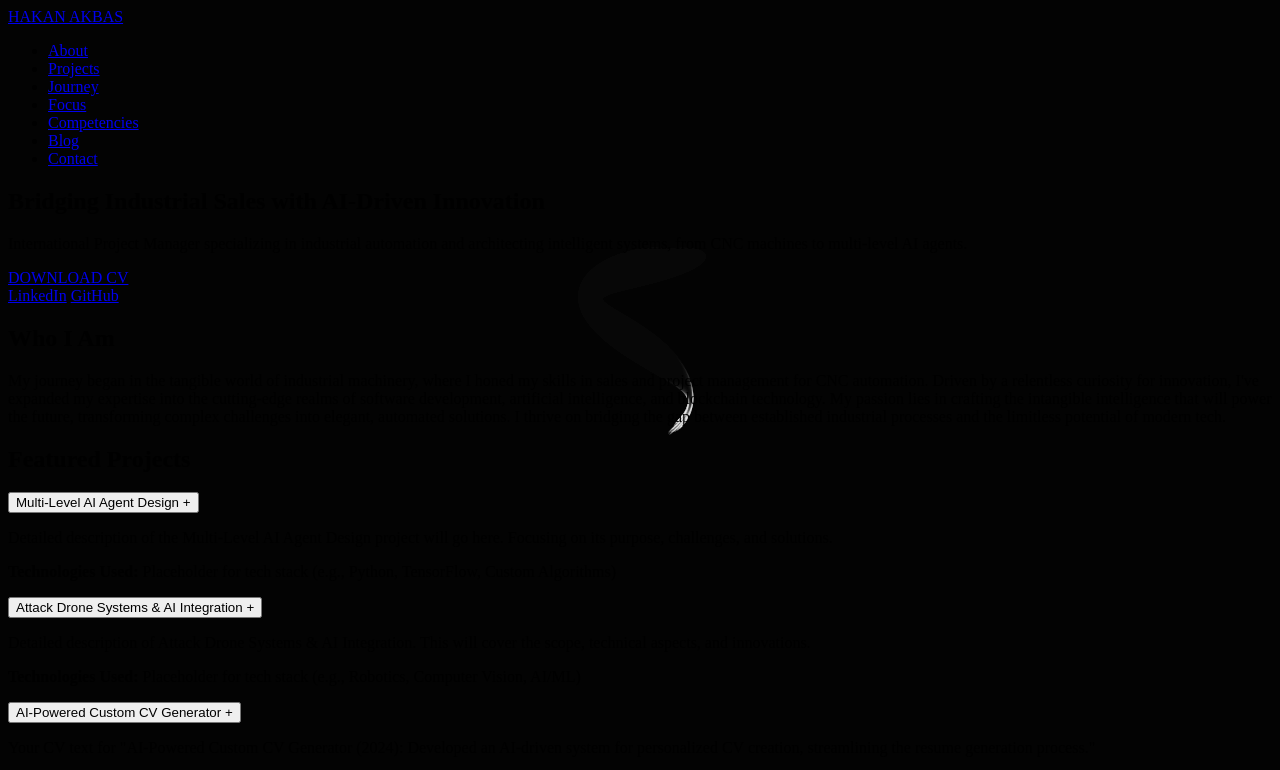
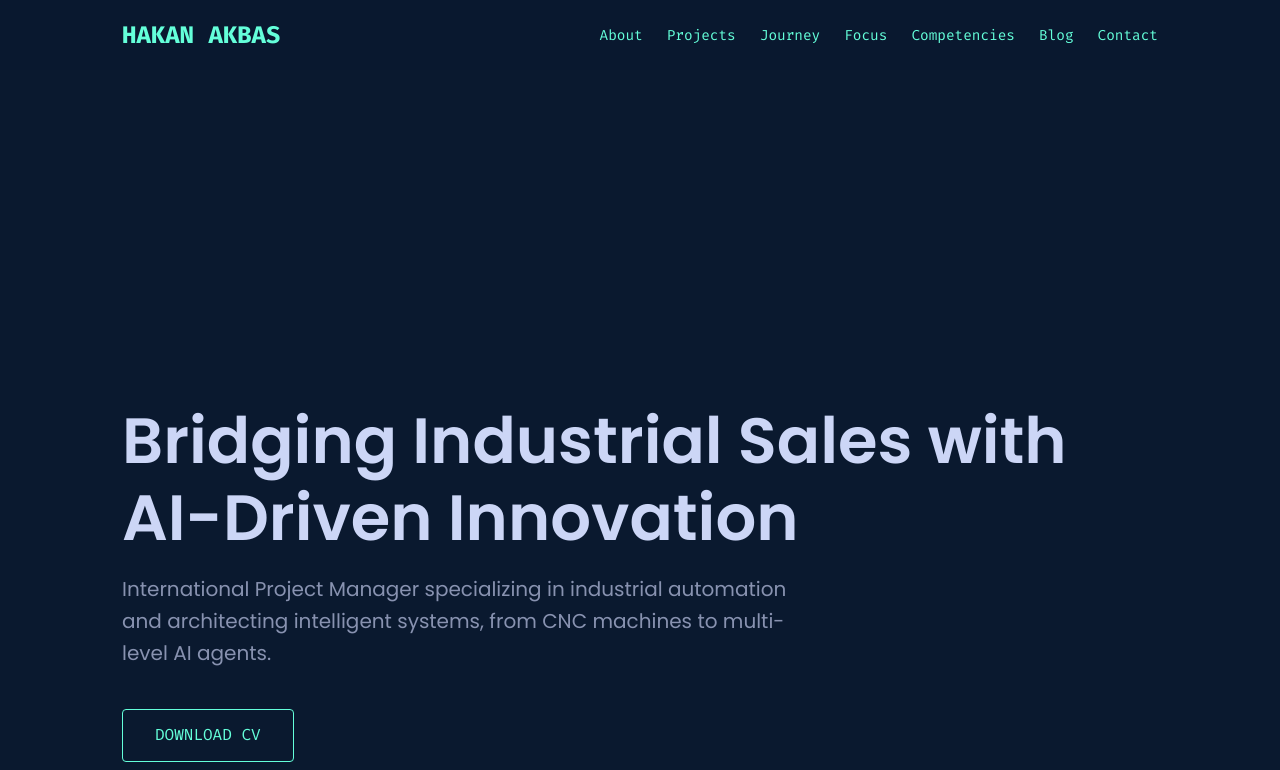
Before and after one commit to hakanakbas/hakanakbas.github.io, a plain HTML site: page index.html in a window 1280 px wide. Shown: the top 770 px of the page. Drawn offline with Linux system fonts and the light colour scheme.

Commit message:
style: Apply base futuristic theme, layout, and typography

```diff
--- a/assets/css/main.css
+++ b/assets/css/main.css
@@ -1,11 +1,177 @@
 /* File: assets/css/main.css */
 
-/* Background Canvas Styling */
-#backgroundCanvas {
-    position: fixed;
+/* ---------------------------------- */
+/* 1. Kök Değişkenler ve Genel Reset   */
+/* ---------------------------------- */
+
+:root {
+    --bg-dark: #0A192F; /* Koyu Lacivert - Matrix ve Teknoloji Hissi */
+    --bg-light: #172a45; /* Hafif Açık Lacivert - Kartlar ve Vurgu Alanları için */
+    --text-primary: #ccd6f6; /* Soluk Mavi/Beyaz - Ana metinler */
+    --text-secondary: #8892b0; /* Gri/Mavi - Alt metinler, açıklamalar */
+    --accent: #64FFDA; /* Elektrik Mavisi/Yeşili - Vurgu rengi, linkler, başlıklar */
+    --font-sans: 'Poppins', 'Segoe UI', 'Roboto', 'Helvetica Neue', system-ui, sans-serif;
+    --font-mono: 'Fira Code', 'Roboto Mono', 'Lucida Console', Monaco, monospace;
+}
+
+* {
+    margin: 0;
+    padding: 0;
+    box-sizing: border-box;
+}
+
+html {
+    scroll-behavior: smooth;
+}
+
+body {
+    background-color: var(--bg-dark);
+    color: var(--text-primary);
+    font-family: var(--font-sans);
+    line-height: 1.6;
+    font-size: 16px;
+}
+
+.container {
+    max-width: 1100px;
+    margin: 0 auto;
+    padding: 0 2rem;
+}
+
+/* ---------------------------------- */
+/* 2. Tipografi ve Yardımcı Sınıflar   */
+/* ---------------------------------- */
+
+h1, h2, h3, h4, h5, h6 {
+    font-weight: 600;
+    line-height: 1.2;
+    margin-bottom: 1rem;
+    color: var(--text-primary);
+}
+
+h1 { font-size: clamp(2.5rem, 5vw, 4rem); } /* Ekrana göre ölçeklenen başlık */
+h2 { font-size: 2rem; border-bottom: 2px solid var(--accent); display: inline-block; padding-bottom: 0.5rem; margin-bottom: 2rem; }
+h3 { font-size: 1.5rem; color: var(--accent); }
+
+p {
+    margin-bottom: 1rem;
+    color: var(--text-secondary);
+}
+
+a {
+    color: var(--accent);
+    text-decoration: none;
+    transition: color 0.3s ease-in-out, background-color 0.3s ease-in-out;
+}
+
+a:hover {
+    color: var(--bg-dark);
+    background-color: var(--accent);
+}
+
+.cta-button {
+    display: inline-block;
+    padding: 0.8rem 2rem;
+    border: 1px solid var(--accent);
+    border-radius: 4px;
+    font-family: var(--font-mono);
+    font-size: 1rem;
+    margin-top: 1.5rem;
+}
+
+.cta-button:hover {
+    background-color: rgba(100, 255, 218, 0.1);
+    color: var(--accent); /* Hover'da arka planı doldurmayalım, sadece hafif bir parlama olsun */
+}
+
+/* ---------------------------------- */
+/* 3. Header ve Navigasyon            */
+/* ---------------------------------- */
+
+.site-header {
+    padding: 1rem 0;
+    position: fixed; /* Sayfa kaydırılsa bile üstte sabit kalır */
+    width: 100%;
     top: 0;
     left: 0;
-    width: 100%;
-    height: 100%;
-    z-index: -1; /* Canvas'ı tüm içeriğin arkasına gönderir */
+    background-color: rgba(10, 25, 47, 0.85); /* Hafif transparan arka plan */
+    backdrop-filter: blur(10px); /* Arka planı bulanıklaştırma efekti */
+    z-index: 100;
+    transition: top 0.3s;
 }
+
+.site-header .container {
+    display: flex;
+    justify-content: space-between;
+    align-items: center;
+}
+
+.logo a {
+    font-family: var(--font-mono);
+    font-weight: bold;
+    font-size: 1.5rem;
+}
+.logo a:hover {
+    background-color: transparent;
+    color: var(--accent);
+}
+
+.main-navigation ul {
+    display: flex;
+    list-style: none;
+    gap: 1.5rem;
+}
+
+.main-navigation a {
+    font-family: var(--font-mono);
+    font-size: 0.9rem;
+}
+
+/* ---------------------------------- */
+/* 4. Bölüm (Section) Stilleri        */
+/* ---------------------------------- */
+
+main {
+    padding-top: 100px; /* Sabit header'ın içeriği örtmemesi için boşluk */
+}
+
+section {
+    padding: 6rem 0; /* Bölümler arası dikey boşluk */
+    border-bottom: 1px solid var(--bg-light);
+}
+section:last-of-type {
+    border-bottom: none;
+}
+
+/* Hero Section */
+.hero-section {
+    min-height: calc(100vh - 100px); /* Ekran yüksekliğinin tamamını kapla (header hariç) */
+    display: flex;
+    flex-direction: column;
+    justify-content: center;
+}
+
+.hero-section .subtitle {
+    font-size: 1.25rem;
+    max-width: 700px; /* Çok uzun satırları engelle */
+}
+
+.hero-section .social-links {
+    margin-top: 1.5rem;
+}
+.hero-section .social-links a {
+    margin-right: 1.5rem;
+    font-size: 1rem;
+}
+
+/* ---------------------------------- */
+/* 5. Footer                          */
+/* ---------------------------------- */
+
+.site-footer {
+    padding: 2rem 0;
+    text-align: center;
+    color: var(--text-secondary);
+    font-family: var(--font-mono);
+    font-size: 0.8rem;
+}
--- a/assets/js/background-anim.js
+++ /dev/null
@@ -1,55 +0,0 @@
-// File: assets/js/background-anim.js
-
-document.addEventListener('DOMContentLoaded', () => {
-    const canvas = document.getElementById('backgroundCanvas');
-    if (!canvas) {
-        console.error('backgroundCanvas element not found!');
-        return;
-    }
-
-    const ctx = canvas.getContext('2d');
-    let t = 0;
-
-    // Canvas boyutunu pencereye göre ayarla
-    function resizeCanvas() {
-        canvas.width = window.innerWidth;
-        canvas.height = window.innerHeight;
-    }
-
-    window.addEventListener('resize', resizeCanvas, false);
-    resizeCanvas();
-
-    const a = (x, y) => {
-        const k = (4 + Math.cos(y)) * Math.cos(x / 4);
-        const e = y / 8 - 20;
-        const d = Math.sqrt(k * k + e * e); // mag(k, e)
-        const q = Math.sin(k * 3) + Math.sin(y / 19 + 9) * k * (6 + Math.sin(e * 14 - d));
-        const c = d - t;
-
-        const pointX = q * Math.cos(d / 8 + t / 4) + 50 * Math.cos(c) + canvas.width / 2; // Ortalamak için canvas.width/2 eklendi
-        const pointY = q * Math.sin(c) + d * 7 * Math.sin(c / 4) + canvas.height / 2;  // Ortalamak için canvas.height/2 eklendi
-
-        // Canvas'a noktayı çiz
-        ctx.fillRect(pointX, pointY, 1, 1);
-    };
-
-    function draw() {
-        // Arka planı hafif saydam siyah ile temizle, bu "iz bırakma" efekti yaratır
-        ctx.fillStyle = 'rgba(9, 9, 9, 0.1)';
-        ctx.fillRect(0, 0, canvas.width, canvas.height);
-
-        // Noktaların rengi
-        ctx.fillStyle = 'rgba(255, 255, 255, 0.1)'; // Soluk beyaz noktalar
-
-        t += Math.PI / 120;
-
-        for (let i = 0; i < 1000; i++) { // Performans için döngü sayısını düşürdüm (1e4 -> 1000)
-            a(i, i / 235);
-        }
-
-        requestAnimationFrame(draw);
-    }
-
-    // İlk çizimi başlat
-    draw();
-});
--- a/index.html
+++ b/index.html
@@ -8,7 +8,14 @@
         <meta name="description"
             content="Hakan Akbas - Bridging Industrial Sales with AI-Driven Innovation. Expert in industrial automation, AI agents, and project management.">
 
-        <!-- Bağlantıları daha sonra Adım 4'te CSS ve Adım 3'te JS için etkinleştireceğiz -->
+        <!-- Google Fonts -->
+        <link rel="preconnect" href="https://fonts.googleapis.com">
+        <link rel="preconnect" href="https://fonts.gstatic.com" crossorigin>
+        <link
+            href="https://fonts.googleapis.com/css2?family=Fira+Code:wght@400;700&family=Poppins:wght@300;400;600;700&display=swap"
+            rel="stylesheet">
+
+        <!-- Stil Dosyamız -->
         <link rel="stylesheet" href="assets/css/main.css">
 
         <!-- Favicon (İsteğe bağlı, şimdilik yorum satırı) -->
```
